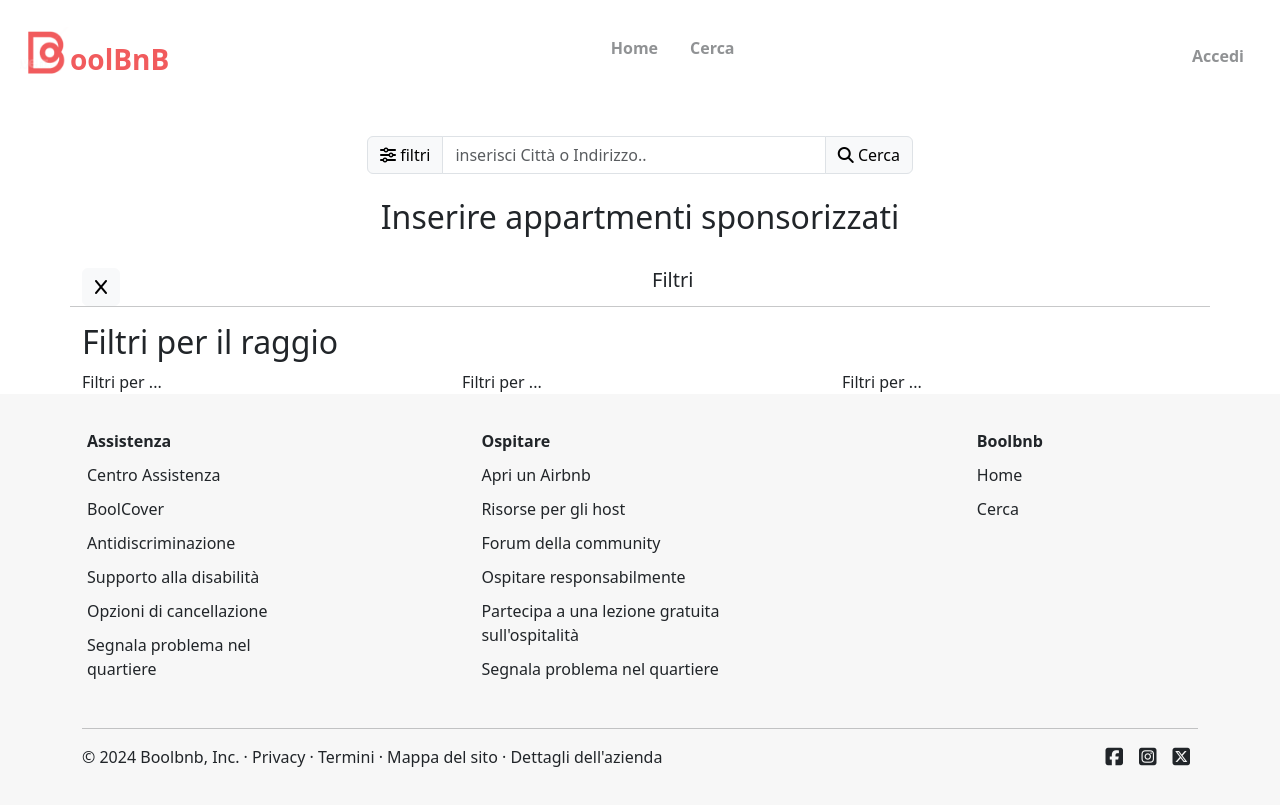
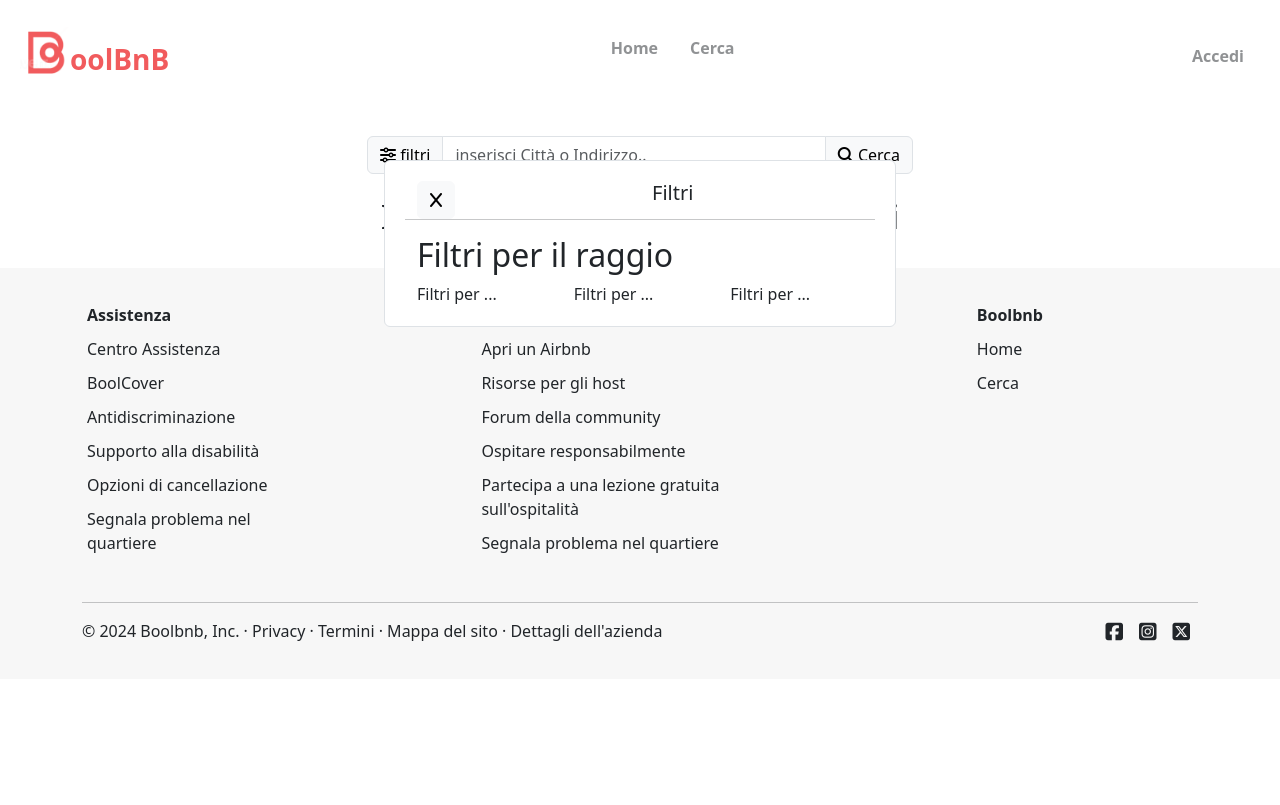
Before and after one commit to alex02r/vite-boolbnb, a Vue app: page /searched in a window 1280 px wide. Both pictures are taken after a click on the button "filtri". Built offline with nearby package versions, Linux system fonts and the light colour scheme.

Commit message:
upgrade: aggiunto stile scss per il div dei filtri

```diff
--- a/src/pages/AppSearched.vue
+++ b/src/pages/AppSearched.vue
@@ -61,7 +61,7 @@ export default {
         </div>
     </div>
 -->
-<div class="filters" v-if="showModal">
+<div class="filters border rounded" v-if="showModal">
     <div class="container">
         <div class="row justify-content-between">
             <div class="col-2">
@@ -91,5 +91,14 @@ export default {
 </div>
 </template>
 <style lang="scss" scoped>
-
+    .filters{
+        background-color: white;
+        position: absolute;
+        width: 40vw;
+        padding: 20px;
+        top: 20%;
+        left: 50%;
+        transform: translateX(-50%);
+        z-index: 999;
+    }
 </style>
```
